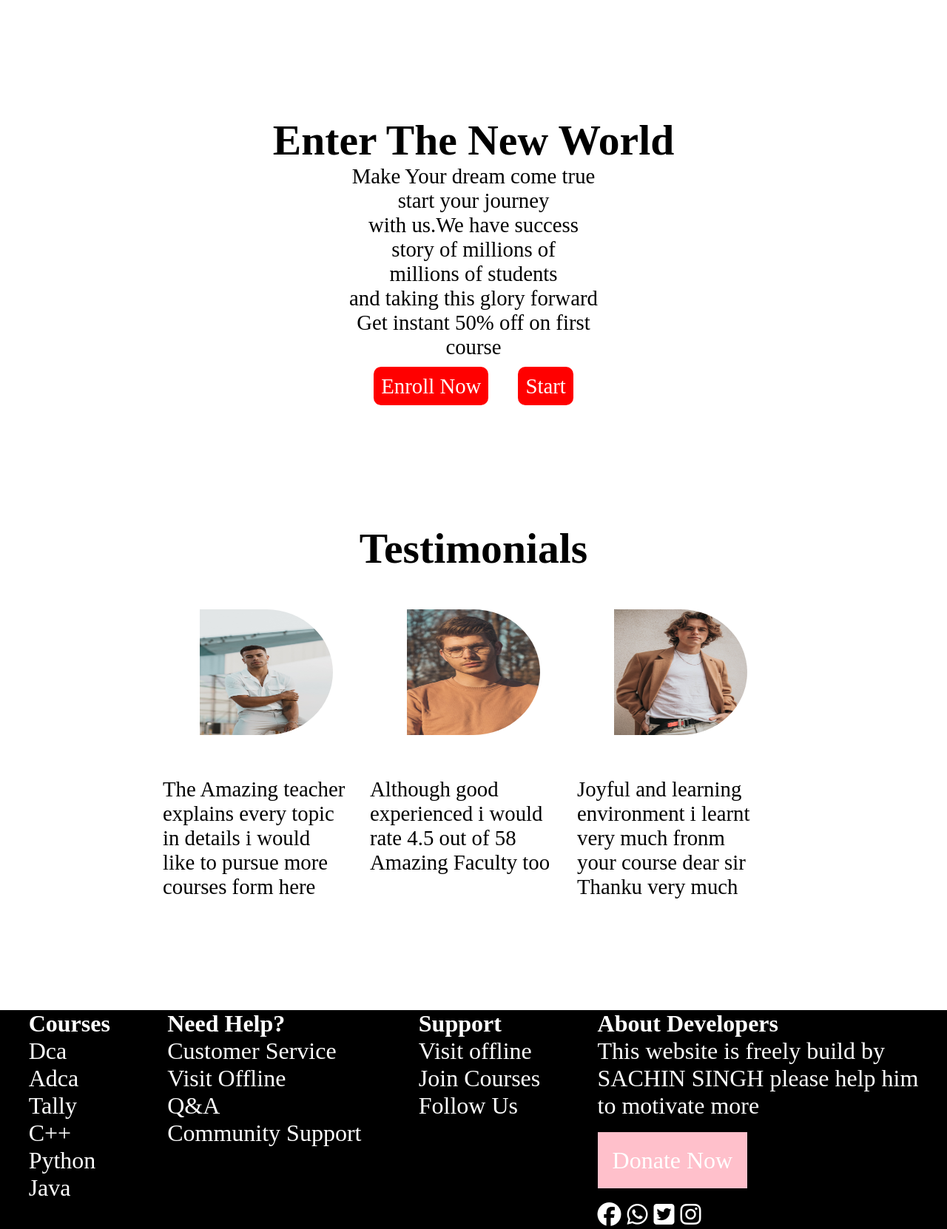
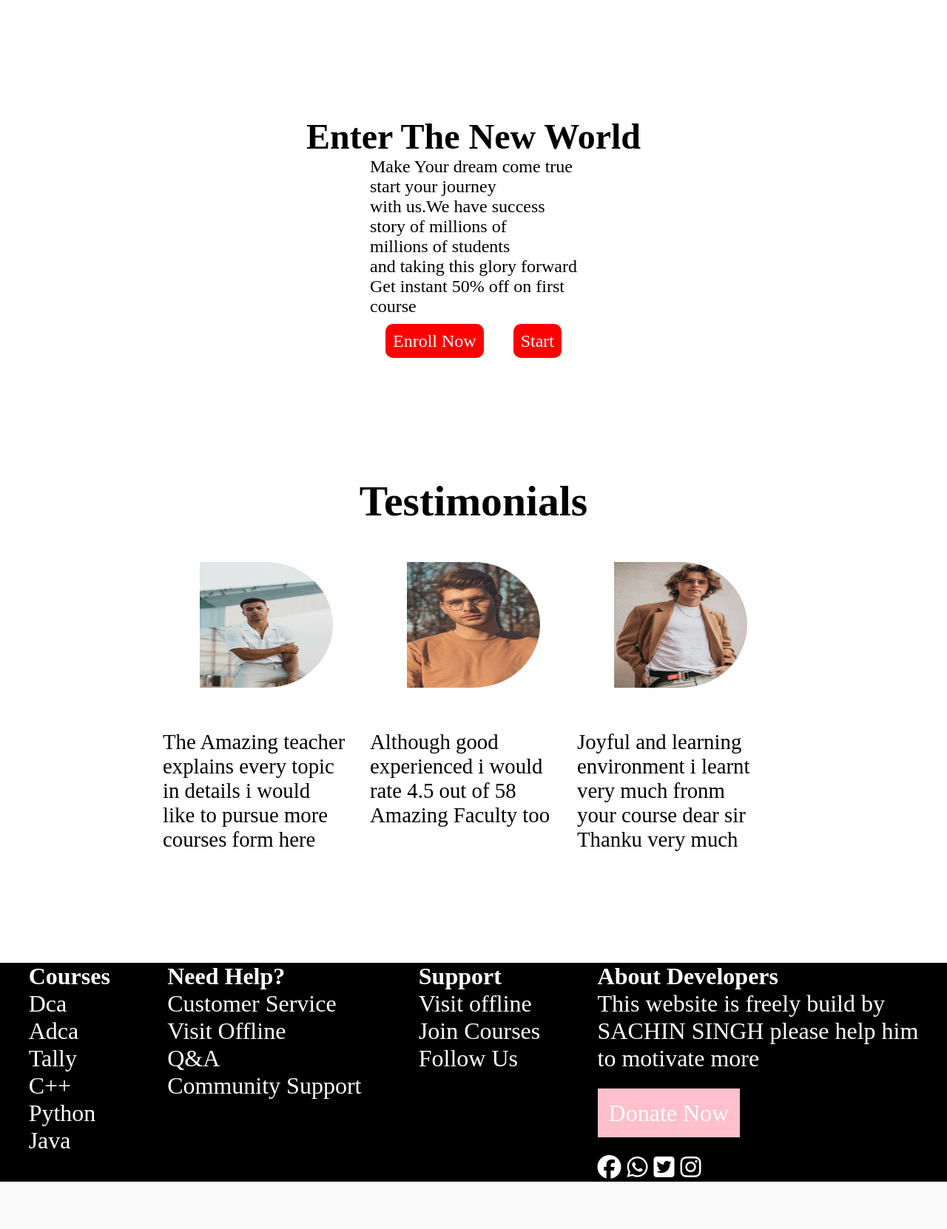
Before and after one commit to Hulkfulk/mega, a Flask app: page / in a window 1280 px wide. Shown: the part 594-2256 px from the top of the page at 74% size. After the commit the page ends 2192 px from the top, so only its background shows below. Run offline with Flask 2, Linux system fonts and the light colour scheme; some libraries are stand-ins or nearby versions.

Commit message:
improved home page

```diff
--- a/static/base.css
+++ b/static/base.css
@@ -23,7 +23,8 @@ header{display: flex;justify-content:space-between;background: rgb(83, 77, 77);b
 .footer a{text-decoration: none;color:white;}
 .footer p{text-decoration: none;color:white;}
 .footer .fa{text-decoration: none;color:white;color:white;}
-.devdonate a{background:pink;padding: 20px;width: 100px;}
+.devdonate a{background:pink;padding:15px;width: 100px;text-align: center;}
+.devdonate{width:100%}
 .footer h4{color:white;}
 
 @media screen and (max-width:726px){
--- a/static/home.css
+++ b/static/home.css
@@ -5,8 +5,8 @@
 .btns{display: flex;margin-left: -25px;}
 .btns div{padding: 20px;}
 .btns div a{background: red;text-decoration: none;color:white;padding: 10px;border-radius: 5px;}
-.hero2{display: flex;flex-direction: column;align-items: center;font-size: 180%;padding-top: 150px;}
-.hero2 p{text-align: center;}
+.hero2{display: flex;flex-direction: column;align-items: center;font-size: 150%;padding-top: 150px;}
+
 .hero2btn{display: flex;flex-direction: row;}
 .hero2btn div{padding:20px;}
 .hero2btn div a{text-decoration: none;color:white;background: red;padding: 10px;border-radius: 10px;}
@@ -23,3 +23,9 @@
     .testimonials{flex-direction: column;align-items: center;}
     .testimonials img{border-radius: 50%;}
 }
+@media screen and (max-width:360px){
+
+    .article{width:90%;font-size: 120%;}
+    .hero2{font-size:160%;align-items: center;}
+    .hero2 h1{font-size: 150%;padding-left: 20px;}
+}
```
